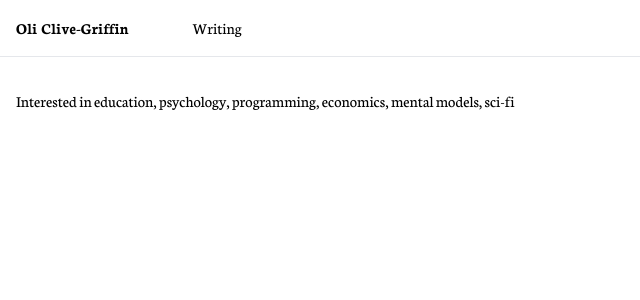
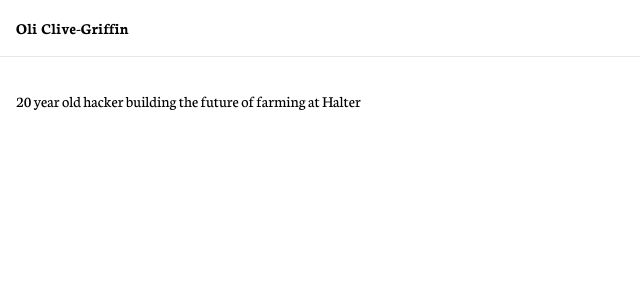
Before and after one commit to oli-clive-griffin/static-blog, a Next.js app: page / in a window 1280 px wide. Shown: the top 300 px of the page, without its empty margins (0-640 px from the left). Built offline with nearby package versions, Linux system fonts and the light colour scheme.

Commit message:
fix link and remove writing tab

```diff
--- a/components/layout.jsx
+++ b/components/layout.jsx
@@ -10,9 +10,9 @@ export default function Layout({ children }) {
             <a className='font-bold'>Oli Clive-Griffin</a>
           </Link>
           <div className='w-16'/>
-          <Link href='/writing'>
+          {/* <Link href='/writing'>
             <a>Writing</a>
-          </Link>
+          </Link> */}
         </div>
       </header>
       <main className='container mx-auto flex-1'>
--- a/pages/index.js
+++ b/pages/index.js
@@ -1,7 +1,10 @@
 export default function Home() {
   return (
     <div className='flex flex-col px-4'>
-      <p>{'Interested in education, psychology, programming, economics, mental models, sci-fi'}</p>
+      <p>
+        {"20 year old hacker building the future of farming at "}
+        <a href="https://halter.co.nz/">Halter</a>
+      </p>
       <div className='h-4' />
     </div>
   )
```
